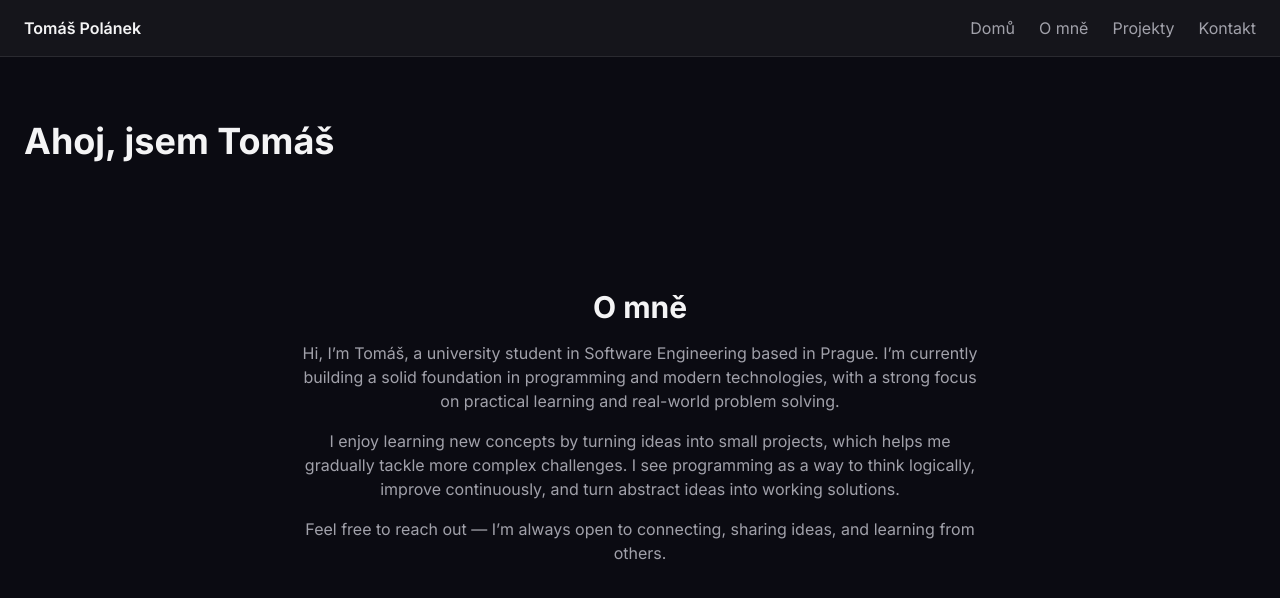
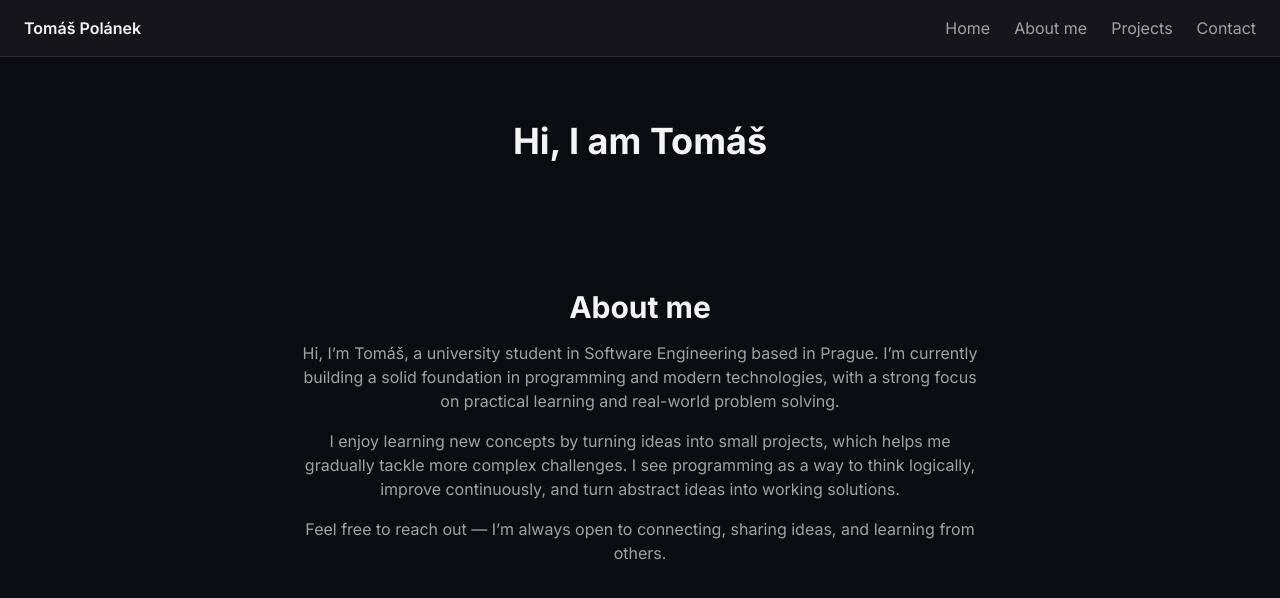
Before and after one commit to Tomas-Polanek/portfolio-v2, a Next.js app: page / in a window 1280 px wide. Shown: the top 598 px of the page. Built offline with nearby package versions, Linux system fonts and the light colour scheme.

Commit message:
Content: translate UI to English

```diff
--- a/app/page.tsx
+++ b/app/page.tsx
@@ -4,7 +4,7 @@ export default function Home() {
   return(
     <>
       <section className="px-6 py-16">
-        <h1 className="text-4xl font-bold">Ahoj, jsem Tomáš</h1>
+        <h1 className="text-4xl font-bold text-center">Hi, I am Tomáš</h1>
       </section>
       <About />
     </>
--- a/components/About.tsx
+++ b/components/About.tsx
@@ -1,7 +1,7 @@
 export default function About() {
     return(
         <section id="about" className="px-6 py-16">
-            <h2 className="text-3xl font-bold mb-4 text-center">O mně</h2>
+            <h2 className="text-3xl font-bold mb-4 text-center">About me</h2>
             <p className="text-muted mb-4 text-center">Hi, I’m Tomáš, a university student in Software Engineering based in Prague. I’m currently<br></br>building a solid foundation in programming and modern technologies, with a strong focus<br></br>on practical learning and real-world problem solving.</p>
             <p className="text-muted mb-4 text-center">I enjoy learning new concepts by turning ideas into small projects, which helps me<br></br>gradually tackle more complex challenges. I see programming as a way to think logically,<br></br> improve continuously, and turn abstract ideas into working solutions.</p>
             <p className="text-muted mb-4 text-center">Feel free to reach out — I’m always open to connecting, sharing ideas, and learning from<br></br>others.</p>
--- a/components/NavBar.tsx
+++ b/components/NavBar.tsx
@@ -8,10 +8,10 @@ export default function NavBar () {
         </Link>
 
         <div className="flex gap-6 text-muted">
-            <Link href="#" className="transition-colors duration-200 hover:text-foreground">Domů</Link>
-            <Link href="#about" className="transition-colors duration-200 hover:text-foreground">O mně</Link>
-            <Link href="#projects" className="transition-colors duration-200 hover:text-foreground">Projekty</Link>
-            <Link href="#contact" className="transition-colors duration-200 hover:text-foreground">Kontakt</Link>
+            <Link href="#" className="transition-colors duration-200 hover:text-foreground">Home</Link>
+            <Link href="#about" className="transition-colors duration-200 hover:text-foreground">About me</Link>
+            <Link href="#projects" className="transition-colors duration-200 hover:text-foreground">Projects</Link>
+            <Link href="#contact" className="transition-colors duration-200 hover:text-foreground">Contact</Link>
         </div>
     </nav>
     );
```
